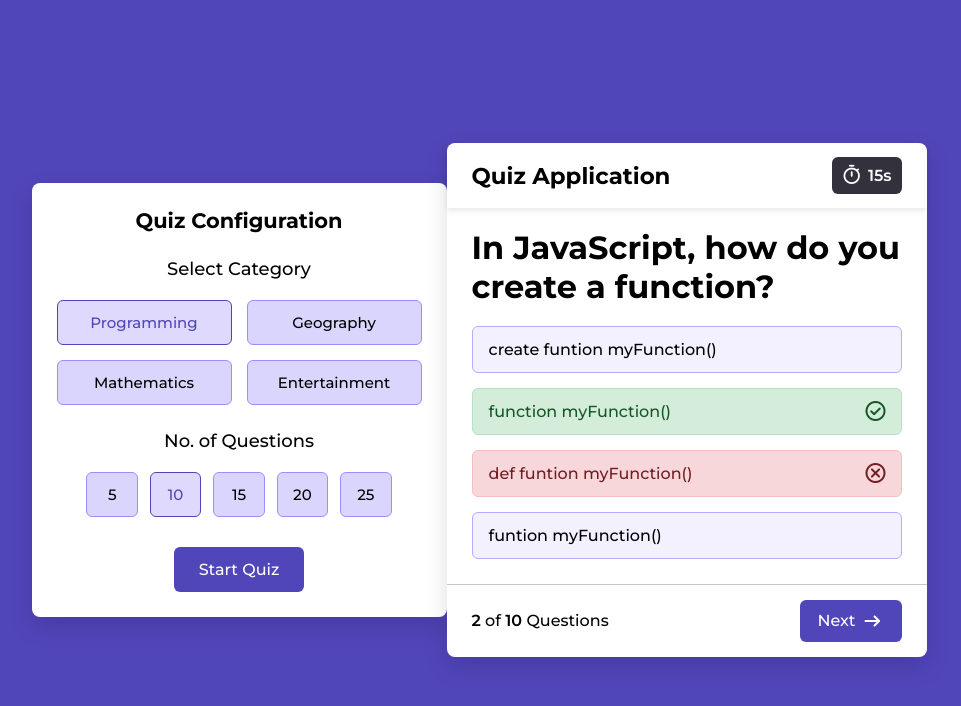
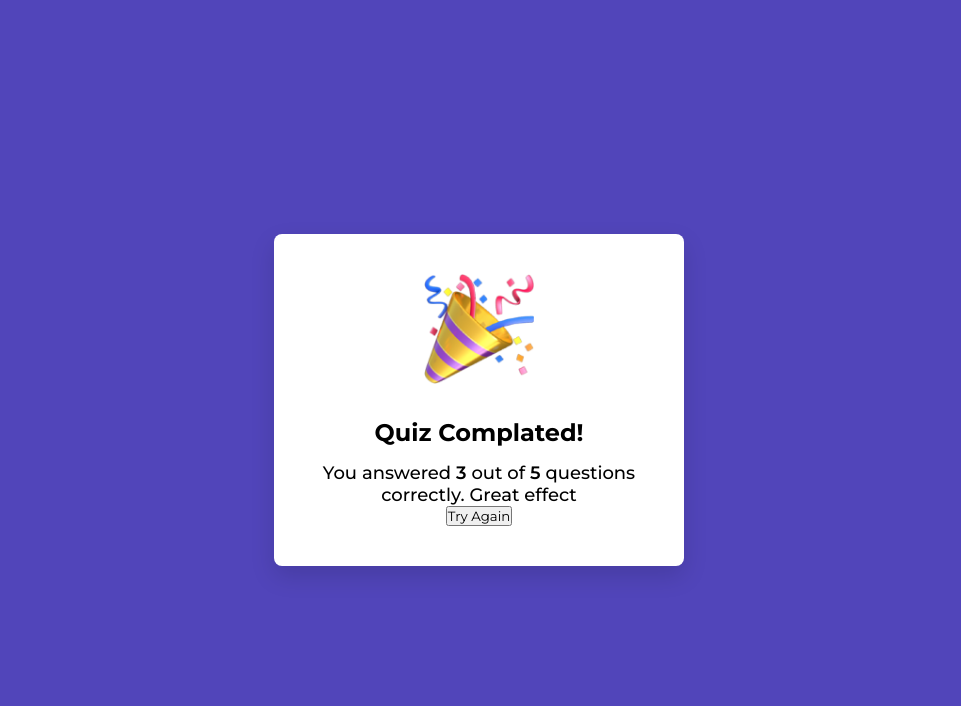
Before and after one commit to ayubxon1775/quiz_app, a plain HTML site: page index.html in a window 1280 px wide. Shown: the whole page, without its empty margins (161-1122 px from the left). Drawn offline with nearby package versions, Linux system fonts and the light colour scheme.

Commit message:
result container

```diff
--- a/index.html
+++ b/index.html
@@ -71,5 +71,14 @@
     </div>
 
 </div>
+
+
+<div class="result-container">
+  <img src="quiz-over.png" alt="" class="result-img">
+  <h2 class="result-title">Quiz Complated!</h2>
+  <p class="result-message">You answered <b>3 </b> out of <b>5 </b>questions correctly. Great effect</p>
+  <button class="try-again-btn">Try Again</button>
+</div>
+
 </body>
 </html>
--- a/style.css
+++ b/style.css
@@ -15,14 +15,15 @@ body {
   background: #5145BA;
 }
 
-:where(.config-container, .quiz-container) {
-  /* display: none; */
+:where(.config-container, .quiz-container, .result-container) {
+  display: none;
   background: #fff;
   border-radius: 8px;
   box-shadow: 0 10px 25px rgba(0, 0, 0, 0.13);
 }
 
 .config-container {
+  /* display: none; */
   width: 415px;
   padding: 25px;
   text-align: center;
@@ -69,7 +70,7 @@ body {
   border-color: #5145ba;
   background: #dfdafd;
 }
-.config-option button,
+.config-option button:hover,
 .quiz-content .answer-option:hover {
   background: #dad5fd;
 }
@@ -185,7 +186,8 @@ body {
 .quiz-footer .question-status {
   font-weight: 500;
 }
-.quiz-footer .question-status b {
+.quiz-footer .question-status b,
+.result-container .result-message b {
   font-weight: 600;
 }
 
@@ -196,3 +198,20 @@ body {
   align-items: center;
   padding: 9px 17px;
 }
+.result-container {
+  display: block;
+  text-align: center;
+  padding: 40px;
+  width: 410px;
+}
+.result-container .result-img {
+  width: 110px;
+}
+.result-container .result-title {
+  margin-top: 30px;
+}
+.result-container .result-message {
+  font-size: 1.125rem;
+  font-weight: 500;
+  margin-top: 15px;
+}
```
Also changed, not shown: quiz-over.png (added).
